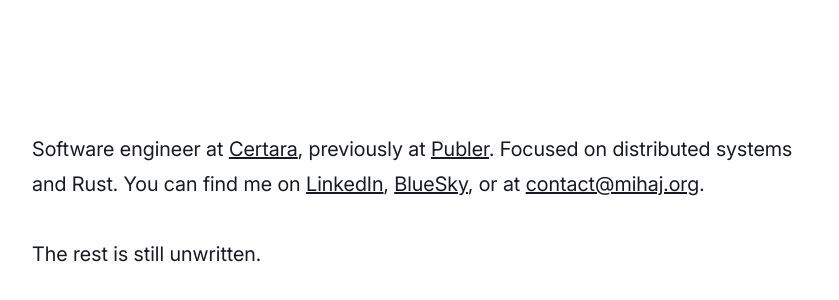
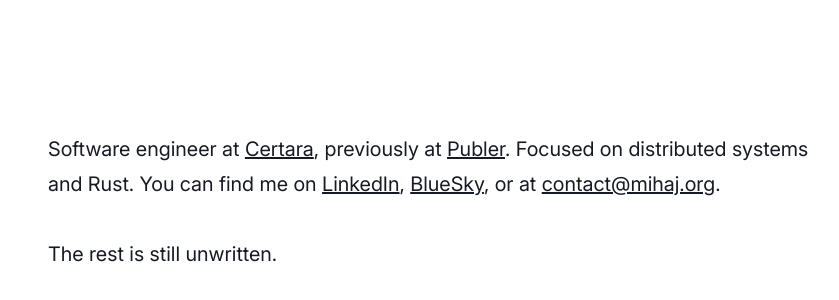
Before and after one commit to orgesmihaj/mihaj.org, a website built with Vite: page index.html in a window 1280 px wide. Shown: the part 198-498 px from the top of the page, without its empty margins (208-1047 px from the left). Built offline with nearby package versions, Linux system fonts and the light colour scheme.

Commit message:
Refining layout dimensions and padding.

```diff
--- a/styles/layout.css
+++ b/styles/layout.css
@@ -6,6 +6,8 @@
     :where(:root) {
         --layout∙background: light-dark(var(--color∙neutral-000), var(--color∙neutral-950));
         --layout∙block-size: 100dvh;
+        --layout∙inline-size: 50rem;
+        --layout∙padding-inline: 1rem;
     }
 
     :where(.layout) {
@@ -13,11 +15,12 @@
         block-size: var(--layout∙block-size);
 
         display: flex;
-        flex-direction: column;
-        gap: 4rem;
-        height: 100dvh;
+            flex-direction: column;
+            gap: 4rem;
+        height: var(--layout∙block-size);
         justify-content: center;
         margin: 0 auto;
-        max-width: 50rem;
+        padding-inline: var(--layout∙padding-inline);
+        max-width: var(--layout∙inline-size);
     }
 }
```
